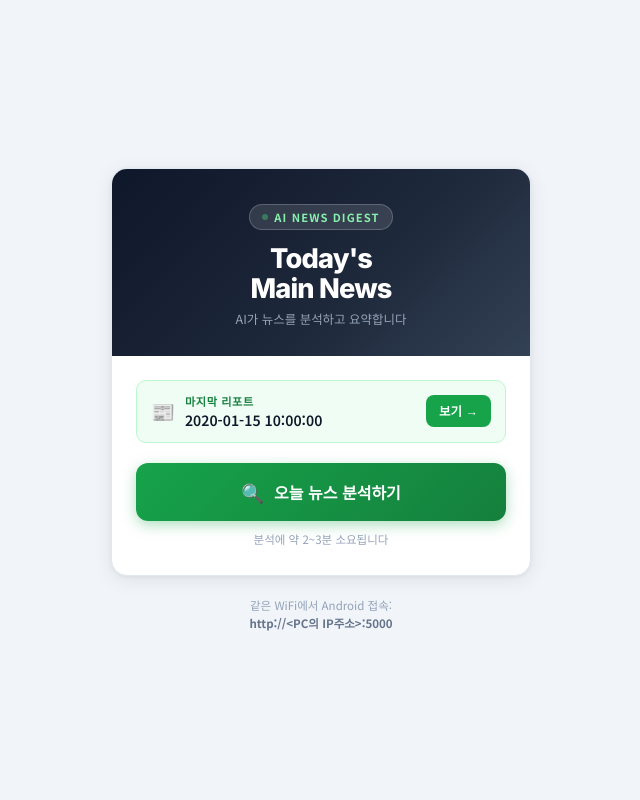
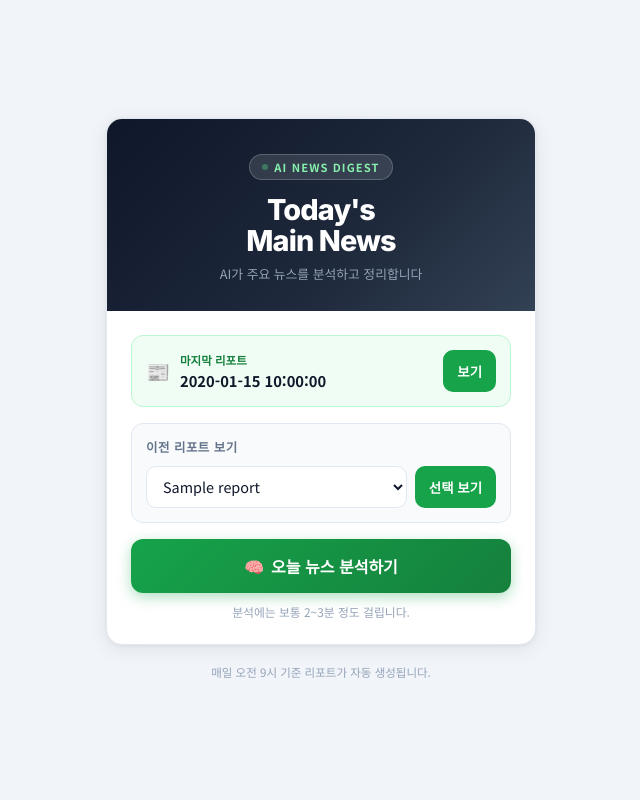
Before and after one commit to suhun1105-cmd/Today-s-Main-News, a Flask app: template templates/home.html in a window 1280 px wide. Shown: the whole page, without its empty margins (319-959 px from the left). Run offline with Flask 3, Linux system fonts and the light colour scheme; the template is opened without the code that fills it: most values are stand-ins (such as "Sample title", 1, 10 or a date in 2020).

Commit message:
feat: 메인 화면에서 이전 리포트 날짜 선택 지원

```diff
--- a/app.py
+++ b/app.py
@@ -1,6 +1,7 @@
 import base64
 import json
 import os
+import re
 import sys
 import threading
 from datetime import datetime
@@ -85,11 +86,33 @@ def _send_push(title: str, body: str) -> None:
         _save_subs()
 
 
+def _report_path_for_date(date_key: str) -> Path | None:
+    if not re.fullmatch(r"\d{8}", date_key or ""):
+        return None
+    path = REPORTS_DIR / f"report_{date_key}.html"
+    return path if path.exists() else None
+
+
+def _report_entries() -> list[dict]:
+    if not REPORTS_DIR.exists():
+        return []
+
+    entries = []
+    for path in sorted(REPORTS_DIR.glob("report_*.html"), reverse=True):
+        match = re.fullmatch(r"report_(\d{8})\.html", path.name)
+        if not match:
+            continue
+        date_key = match.group(1)
+        label = f"{date_key[:4]}년 {date_key[4:6]}월 {date_key[6:]}일"
+        entries.append({"date": date_key, "label": label, "path": str(path)})
+    return entries
+
+
 def _latest_report_path() -> Path | None:
-    if not REPORTS_DIR.exists():
+    entries = _report_entries()
+    if not entries:
         return None
-    reports = sorted(REPORTS_DIR.glob("report_*.html"), reverse=True)
-    return reports[0] if reports else None
+    return _report_path_for_date(entries[0]["date"])
 
 
 def _is_broken_report(path: Path) -> bool:
@@ -108,13 +131,8 @@ def _is_broken_report(path: Path) -> bool:
 
 
 def _has_today_report(path: Path) -> bool:
-    """오늘 생성된 정상 리포트인지 확인한다.
-
-    스케줄은 오전 9시 하루 1회만 돌기 때문에 시간대별 fresh 판정은 하지 않는다.
-    """
     if _is_broken_report(path):
         return False
-
     mtime = datetime.fromtimestamp(path.stat().st_mtime, tz=KST)
     return mtime.date() == datetime.now(tz=KST).date()
 
@@ -132,7 +150,6 @@ def _run_pipeline() -> None:
 
         try:
             report_analysis = analyze_report(category_data)
-
             analysis_by_cat = {
                 item.get("id"): item.get("articles", [])
                 for item in report_analysis.get("categories", [])
@@ -201,7 +218,6 @@ def _scheduled_run() -> None:
 
 
 _load_subs()
-
 scheduler = BackgroundScheduler(timezone=KST)
 scheduler.add_job(_scheduled_run, "cron", hour=9, minute=0)
 scheduler.start()
@@ -214,9 +230,7 @@ def debug():
         {
             "reports_dir": str(REPORTS_DIR),
             "reports_dir_exists": REPORTS_DIR.exists(),
-            "files": [str(p) for p in REPORTS_DIR.glob("*.html")]
-            if REPORTS_DIR.exists()
-            else [],
+            "reports": _report_entries(),
             "latest": str(latest) if latest else None,
             "has_today_report": bool(latest and _has_today_report(latest)),
             "subscriptions": len(_subscriptions),
@@ -250,18 +264,15 @@ def test_api():
 
 @app.route("/")
 def index():
-    report_path = _latest_report_path()
-    force = request.args.get("force")
-
-    if report_path and _has_today_report(report_path) and not _state["running"] and not force:
-        return redirect("/report")
-
-    report_date = None
-    if report_path:
-        mtime = report_path.stat().st_mtime
-        report_date = datetime.fromtimestamp(mtime, tz=KST).strftime("%Y년 %m월 %d일 %H:%M")
-
-    return render_template("home.html", report_date=report_date, state=_state)
+    reports = _report_entries()
+    latest = reports[0] if reports else None
+    report_date = latest["label"] if latest else None
+    return render_template(
+        "home.html",
+        report_date=report_date,
+        reports=reports,
+        state=_state,
+    )
 
 
 @app.route("/analyze", methods=["POST"])
@@ -282,7 +293,8 @@ def status():
 
 @app.route("/report")
 def report():
-    path = _latest_report_path()
+    date_key = request.args.get("date", "")
+    path = _report_path_for_date(date_key) if date_key else _latest_report_path()
     if not path:
         return redirect("/")
     return send_file(path)
--- a/templates/home.html
+++ b/templates/home.html
@@ -3,9 +3,8 @@
 <head>
   <meta charset="UTF-8" />
   <meta name="viewport" content="width=device-width, initial-scale=1.0, maximum-scale=1.0" />
-  <title>Today's Main News</title>
+  <title>News</title>
 
-  <!-- PWA -->
   <link rel="manifest" href="/static/manifest.json" />
   <meta name="theme-color" content="#16a34a" />
   <meta name="mobile-web-app-capable" content="yes" />
@@ -15,7 +14,7 @@
   <link rel="apple-touch-icon" href="/static/icon-192.png" />
 
   <link rel="preconnect" href="https://fonts.googleapis.com" />
-  <link href="https://fonts.googleapis.com/css2?family=Noto+Sans+KR:wght@400;500;600;700&family=Inter:wght@600;700;800&display=swap" rel="stylesheet" />
+  <link href="https://fonts.googleapis.com/css2?family=Noto+Sans+KR:wght@400;500;600;700&family=Inter:wght@700;800&display=swap" rel="stylesheet" />
   <style>
     *, *::before, *::after { box-sizing: border-box; margin: 0; padding: 0; }
 
@@ -30,200 +29,260 @@
       --accent-dark: #15803d;
       --accent-light: #f0fdf4;
       --accent-border: #bbf7d0;
+      --danger-bg: #fef2f2;
+      --danger-border: #fecaca;
+      --danger: #dc2626;
       --radius: 16px;
       --shadow: 0 4px 20px rgba(0,0,0,.08), 0 1px 4px rgba(0,0,0,.05);
     }
 
-    html, body { height: 100%; }
     body {
       font-family: "Noto Sans KR", sans-serif;
       background: var(--bg);
       color: var(--text);
+      min-height: 100vh;
       display: flex;
       flex-direction: column;
       align-items: center;
       justify-content: center;
-      min-height: 100vh;
       padding: 24px 16px;
     }
 
-    /* ── 카드 래퍼 ── */
     .card {
+      width: 100%;
+      max-width: 430px;
       background: var(--surface);
+      border: 1px solid var(--border);
       border-radius: var(--radius);
       box-shadow: var(--shadow);
-      border: 1px solid var(--border);
-      width: 100%;
-      max-width: 420px;
       overflow: hidden;
     }
 
-    /* ── 헤더 ── */
     .card-header {
       background: linear-gradient(135deg, #0f172a 0%, #1e293b 60%, #334155 100%);
       padding: 32px 28px 28px;
       text-align: center;
-      position: relative;
     }
+
     .live-badge {
-      display: inline-flex; align-items: center; gap: 6px;
+      display: inline-flex;
+      align-items: center;
+      gap: 6px;
       background: rgba(255,255,255,.12);
       border: 1px solid rgba(255,255,255,.2);
       border-radius: 999px;
       padding: 4px 12px;
-      font-size: 0.7rem; font-weight: 700;
-      letter-spacing: .1em; text-transform: uppercase;
-      color: #86efac; margin-bottom: 14px;
+      font-size: .7rem;
+      font-weight: 700;
+      letter-spacing: .1em;
+      text-transform: uppercase;
+      color: #86efac;
+      margin-bottom: 14px;
     }
+
     .live-dot {
-      width: 6px; height: 6px; border-radius: 50%;
+      width: 6px;
+      height: 6px;
+      border-radius: 50%;
       background: #4ade80;
       animation: pulse 2s infinite;
     }
     @keyframes pulse { 0%,100%{opacity:1} 50%{opacity:.3} }
 
-    .card-header h1 {
+    h1 {
       font-family: "Inter", sans-serif;
-      font-size: 1.7rem; font-weight: 800;
-      letter-spacing: -.03em; color: #fff;
-      line-height: 1.1;
-    }
-    .card-header p {
-      font-size: 0.78rem; color: #94a3b8;
-      margin-top: 6px;
+      font-size: 1.8rem;
+      font-weight: 800;
+      letter-spacing: -.03em;
+      color: #fff;
+      line-height: 1.08;
     }
 
-    /* ── 바디 ── */
-    .card-body { padding: 24px 24px 28px; }
+    .subtitle {
+      font-size: .8rem;
+      color: #94a3b8;
+      margin-top: 8px;
+    }
 
-    /* 마지막 리포트 정보 */
+    .card-body { padding: 24px; }
+
+    .section {
+      border: 1px solid var(--border);
+      border-radius: 12px;
+      padding: 14px;
+      margin-bottom: 16px;
+      background: #f8fafc;
+    }
+
+    .section-title {
+      font-size: .78rem;
+      font-weight: 800;
+      color: var(--muted);
+      letter-spacing: .04em;
+      text-transform: uppercase;
+      margin-bottom: 10px;
+    }
+
     .last-report {
-      display: flex; align-items: center; gap: 10px;
+      display: flex;
+      align-items: center;
+      gap: 10px;
       background: var(--accent-light);
-      border: 1px solid var(--accent-border);
+      border-color: var(--accent-border);
+    }
+
+    .last-report .icon { font-size: 1.2rem; }
+    .last-report .info { flex: 1; }
+    .label { font-size: .72rem; color: var(--accent-dark); font-weight: 800; }
+    .date { font-size: .92rem; font-weight: 700; color: var(--text); margin-top: 2px; }
+
+    .select-row {
+      display: grid;
+      grid-template-columns: 1fr auto;
+      gap: 8px;
+      align-items: center;
+    }
+
+    select {
+      width: 100%;
+      height: 42px;
+      border: 1px solid var(--border);
       border-radius: 10px;
-      padding: 12px 14px;
-      margin-bottom: 20px;
+      background: #fff;
+      color: var(--text);
+      font: inherit;
+      font-size: .9rem;
+      padding: 0 12px;
     }
-    .last-report .icon { font-size: 1.2rem; flex-shrink: 0; }
-    .last-report .info { flex: 1; }
-    .last-report .label { font-size: 0.7rem; color: var(--accent-dark); font-weight: 700; text-transform: uppercase; letter-spacing: .05em; }
-    .last-report .date { font-size: 0.88rem; font-weight: 600; color: var(--text); margin-top: 1px; }
-    .view-btn {
-      display: inline-flex; align-items: center; gap: 4px;
-      background: var(--accent); color: #fff;
-      border: none; border-radius: 8px;
-      padding: 7px 13px; font-size: 0.78rem; font-weight: 700;
-      cursor: pointer; text-decoration: none;
-      font-family: inherit; flex-shrink: 0;
-      transition: background .15s;
+
+    .btn {
+      display: inline-flex;
+      align-items: center;
+      justify-content: center;
+      gap: 7px;
+      border: none;
+      border-radius: 10px;
+      height: 42px;
+      padding: 0 14px;
+      background: var(--accent);
+      color: #fff;
+      text-decoration: none;
+      font: inherit;
+      font-size: .84rem;
+      font-weight: 800;
+      cursor: pointer;
+      white-space: nowrap;
     }
-    .view-btn:hover { background: var(--accent-dark); }
+    .btn:hover { background: var(--accent-dark); }
+
+    .run-btn {
+      width: 100%;
+      height: 54px;
+      border-radius: 12px;
+      font-size: 1rem;
+      background: linear-gradient(135deg, var(--accent), var(--accent-dark));
+      box-shadow: 0 4px 14px rgba(22,163,74,.35);
+    }
+    .run-btn:disabled { opacity: .55; cursor: not-allowed; }
 
     .no-report {
       text-align: center;
       color: var(--light);
-      font-size: 0.83rem;
-      padding: 12px 0 18px;
+      font-size: .86rem;
+      line-height: 1.7;
+      padding: 4px 0;
     }
 
-    /* 분석 버튼 */
-    .run-btn {
-      width: 100%;
-      padding: 16px;
-      background: linear-gradient(135deg, var(--accent), var(--accent-dark));
-      color: #fff;
-      border: none; border-radius: 12px;
-      font-size: 1rem; font-weight: 700;
-      font-family: inherit;
-      cursor: pointer;
-      display: flex; align-items: center; justify-content: center; gap: 10px;
-      transition: opacity .2s, transform .1s;
-      box-shadow: 0 4px 14px rgba(22,163,74,.35);
+    .hint {
+      text-align: center;
+      font-size: .74rem;
+      color: var(--light);
+      margin-top: 10px;
     }
-    .run-btn:hover { opacity: .92; }
-    .run-btn:active { transform: scale(.98); }
-    .run-btn:disabled { opacity: .5; cursor: not-allowed; transform: none; }
-    .run-btn .btn-icon { font-size: 1.15rem; }
 
-    /* 진행 상태 */
     .progress-box {
       display: none;
-      margin-top: 20px;
+      margin-top: 18px;
       background: var(--bg);
       border: 1px solid var(--border);
       border-radius: 12px;
-      padding: 16px 18px;
+      padding: 16px;
     }
     .progress-box.visible { display: block; }
 
     .step-label {
-      font-size: 0.82rem; font-weight: 600;
-      color: var(--text); margin-bottom: 10px;
-      display: flex; align-items: center; gap: 8px;
+      display: flex;
+      align-items: center;
+      gap: 8px;
+      font-size: .84rem;
+      font-weight: 700;
+      margin-bottom: 10px;
     }
+
     .spinner {
-      width: 14px; height: 14px;
+      width: 15px;
+      height: 15px;
       border: 2px solid var(--border);
       border-top-color: var(--accent);
       border-radius: 50%;
       animation: spin .7s linear infinite;
-      flex-shrink: 0;
     }
     @keyframes spin { to { transform: rotate(360deg); } }
 
     .progress-bar-wrap {
+      height: 7px;
       background: var(--border);
       border-radius: 999px;
-      height: 6px;
       overflow: hidden;
     }
+
     .progress-bar {
+      width: 0;
+      height: 100%;
       background: linear-gradient(90deg, var(--accent), #4ade80);
-      height: 100%;
-      border-radius: 999px;
-      transition: width .4s ease;
-      width: 0%;
+      transition: width .35s ease;
     }
 
     .step-list {
       list-style: none;
       margin-top: 12px;
-      display: flex;
-      flex-direction: column;
+      display: grid;
       gap: 6px;
     }
+
     .step-list li {
-      display: flex; align-items: center; gap: 8px;
-      font-size: 0.78rem; color: var(--light);
+      font-size: .78rem;
+      color: var(--light);
     }
-    .step-list li.done { color: var(--accent-dark); font-weight: 600; }
-    .step-list li.done::before { content: "✓"; color: var(--accent); font-weight: 700; }
-    .step-list li:not(.done)::before { content: "○"; }
+    .step-list li.done { color: var(--accent-dark); font-weight: 700; }
+    .step-list li.done::before { content: "✓ "; }
+    .step-list li:not(.done)::before { content: "○ "; }
 
-    /* 에러 */
     .error-box {
       display: none;
       margin-top: 14px;
-      background: #fef2f2;
-      border: 1px solid #fecaca;
+      background: var(--danger-bg);
+      border: 1px solid var(--danger-border);
       border-radius: 10px;
       padding: 12px 14px;
-      font-size: 0.8rem;
-      color: #dc2626;
+      font-size: .82rem;
+      color: var(--danger);
+      line-height: 1.5;
     }
     .error-box.visible { display: block; }
 
-    /* 완료 — 자동 이동하므로 별도 UI 불필요 */
-
     .footer-note {
-      margin-top: 20px;
-      font-size: 0.72rem;
+      margin-top: 18px;
+      text-align: center;
       color: var(--light);
-      text-align: center;
+      font-size: .72rem;
       line-height: 1.6;
     }
-    .footer-note strong { color: var(--muted); }
+
+    @media (max-width: 380px) {
+      .select-row { grid-template-columns: 1fr; }
+      .btn { width: 100%; }
+    }
   </style>
 </head>
 <body>
@@ -231,32 +290,45 @@
     <div class="card-header">
       <div class="live-badge"><span class="live-dot"></span> AI News Digest</div>
       <h1>Today's<br>Main News</h1>
-    <p>AI가 뉴스를 분석하고 요약합니다</p>
+      <p class="subtitle">AI가 주요 뉴스를 분석하고 정리합니다</p>
     </div>
 
     <div class="card-body">
       {% if report_date %}
-    <div class="last-report">
+      <div class="section last-report">
         <span class="icon">📰</span>
         <div class="info">
           <div class="label">마지막 리포트</div>
           <div class="date">{{ report_date }}</div>
         </div>
-      <a class="view-btn" href="/report" target="_blank">보기 →</a>
+        <a class="btn" href="/report">보기</a>
       </div>
       {% else %}
-    <div class="no-report">아직 생성된 리포트가 없습니다.<br>아래 버튼을 눌러 분석을 시작하세요.</div>
+      <div class="section">
+        <div class="no-report">아직 생성된 리포트가 없습니다.<br />아래 버튼을 눌러 분석을 시작하세요.</div>
+      </div>
       {% endif %}
 
-    <button class="run-btn" id="runBtn" onclick="startAnalysis()">
-      <span class="btn-icon">🔍</span>
+      {% if reports %}
+      <div class="section">
+        <div class="section-title">이전 리포트 보기</div>
+        <div class="select-row">
+          <select id="reportDate">
+            {% for report in reports %}
+            <option value="{{ report.date }}">{{ report.label }}</option>
+            {% endfor %}
+          </select>
+          <button class="btn" type="button" onclick="openSelectedReport()">선택 보기</button>
+        </div>
+      </div>
+      {% endif %}
+
+      <button class="btn run-btn" id="runBtn" onclick="startAnalysis()">
+        <span>🧠</span>
         <span id="btnText">오늘 뉴스 분석하기</span>
       </button>
-    <p style="text-align:center;font-size:0.72rem;color:var(--light);margin-top:10px;">
-      분석에 약 2~3분 소요됩니다
-    </p>
+      <p class="hint">분석에는 보통 2~3분 정도 걸립니다.</p>
 
-    <!-- 진행 상태 -->
       <div class="progress-box" id="progressBox">
         <div class="step-label">
           <div class="spinner"></div>
@@ -265,7 +337,7 @@
         <div class="progress-bar-wrap">
           <div class="progress-bar" id="progressBar"></div>
         </div>
-      <ul class="step-list" id="stepList">
+        <ul class="step-list">
           <li id="s1">뉴스 수집</li>
           <li id="s2">기사 AI 분석</li>
           <li id="s3">트렌드 분석</li>
@@ -273,21 +345,24 @@
         </ul>
       </div>
 
-    <!-- 에러 -->
       <div class="error-box" id="errorBox"></div>
-
     </div>
   </div>
 
   <p class="footer-note">
-  같은 WiFi에서 Android 접속:<br>
-  <strong>http://&lt;PC의 IP주소&gt;:5000</strong>
+    매일 오전 9시 기준 리포트가 자동 생성됩니다.
   </p>
 
   <script>
     let polling = null;
     let startTime = null;
-  const TIMEOUT_MS = 5 * 60 * 1000; // 5분 타임아웃
+    const TIMEOUT_MS = 5 * 60 * 1000;
+
+    function openSelectedReport() {
+      const select = document.getElementById('reportDate');
+      if (!select || !select.value) return;
+      window.location.href = '/report?date=' + encodeURIComponent(select.value);
+    }
 
     async function startAnalysis() {
       const btn = document.getElementById('runBtn');
@@ -300,40 +375,41 @@
       try {
         const res = await fetch('/analyze', { method: 'POST' });
         const data = await res.json();
-      if (!data.ok) { showError(data.msg); return; }
+        if (!data.ok) {
+          showError(data.msg || '분석을 시작하지 못했습니다.');
+          resetBtn();
+          return;
+        }
       } catch(e) {
-      showError('서버 연결 실패. 잠시 후 다시 시도해주세요.'); return;
+        showError('서버 연결에 실패했습니다. 잠시 후 다시 시도해주세요.');
+        resetBtn();
+        return;
       }
 
       polling = setInterval(pollStatus, 2000);
     }
 
     async function pollStatus() {
-    // 5분 초과 시 타임아웃
       if (Date.now() - startTime > TIMEOUT_MS) {
         clearInterval(polling);
-      showError('분석 시간이 초과됐습니다. 다시 시도해주세요.');
+        showError('분석 시간이 초과됐습니다. 잠시 후 다시 시도해주세요.');
         resetBtn();
         return;
       }
 
       try {
-      const res = await fetch('/status?t=' + Date.now()); // 캐시 방지
+        const res = await fetch('/status?t=' + Date.now());
         const s = await res.json();
         updateUI(s);
-    } catch(e) {
-      // 일시적 네트워크 오류는 무시하고 계속 시도
-    }
+      } catch(e) {}
     }
 
     function updateUI(s) {
       const pct = (s.steps_done / s.steps_total) * 100;
       document.getElementById('progressBar').style.width = pct + '%';
 
-    // 경과 시간 표시
       const elapsed = Math.floor((Date.now() - startTime) / 1000);
-    const stepText = s.step || '진행 중...';
-    document.getElementById('stepLabel').textContent = stepText + ` (${elapsed}초)`;
+      document.getElementById('stepLabel').textContent = (s.step || '진행 중...') + ` (${elapsed}초)`;
 
       for (let i = 1; i <= 4; i++) {
         const el = document.getElementById('s' + i);
@@ -348,11 +424,6 @@
       } else if (!s.running && s.steps_done === 4) {
         clearInterval(polling);
         window.location.href = '/report';
-    } else if (!s.running && s.steps_done === 0 && elapsed > 10) {
-      // 서버 재시작으로 상태 초기화된 경우
-      clearInterval(polling);
-      showError('서버가 재시작됐습니다. 다시 시도해주세요.');
-      resetBtn();
       }
     }
 
```
Also changed, not shown: reporters/html_reporter.py (+5 -3 lines). Lines whose indentation alone changed are shown as unchanged.
